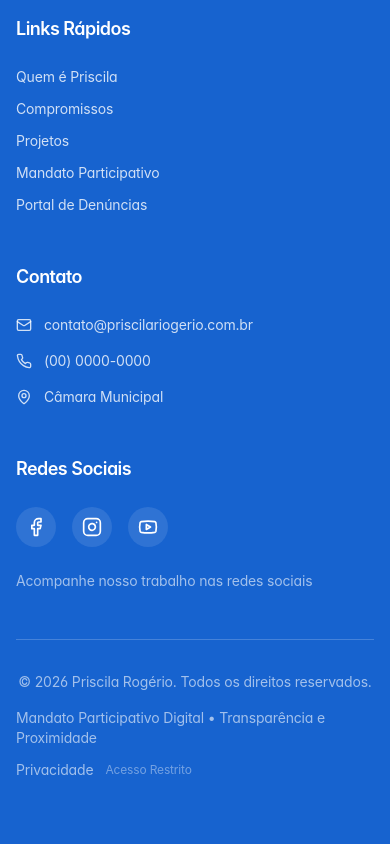
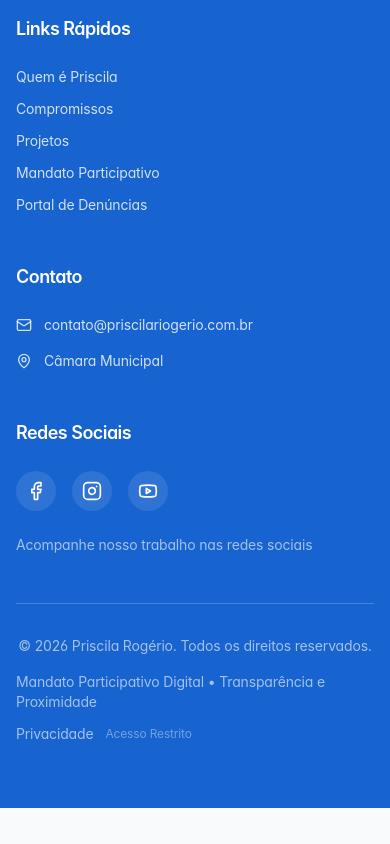
Before and after one commit to edumancha/priscilarogeriovereadora, a React (Vite) app: page /auth in a window 390 px wide. Shown: the part 964-1808 px from the top of the page. After the commit the page ends 1772 px from the top, so only its background shows below. Built offline with nearby package versions, Linux system fonts and the light colour scheme; the HTML template or start-up script is replaced by a standard one.

Commit message:
Remove placeholder phone from footer

```diff
--- a/src/components/layout/Footer.tsx
+++ b/src/components/layout/Footer.tsx
@@ -1,5 +1,5 @@
 import { Link } from "react-router-dom";
-import { Mail, Phone, MapPin, Facebook, Instagram, Youtube } from "lucide-react";
+import { Mail, MapPin, Facebook, Instagram, Youtube } from "lucide-react";
 
 export function Footer() {
   return (
@@ -52,10 +52,6 @@ export function Footer() {
               <a href="mailto:contato@priscilariogerio.com.br" className="flex items-center gap-3 text-sm text-primary-foreground/80 hover:text-secondary transition-colors">
                 <Mail className="w-4 h-4" />
                 contato@priscilariogerio.com.br
-              </a>
-              <a href="tel:+5500000000000" className="flex items-center gap-3 text-sm text-primary-foreground/80 hover:text-secondary transition-colors">
-                <Phone className="w-4 h-4" />
-                (00) 0000-0000
               </a>
               <p className="flex items-center gap-3 text-sm text-primary-foreground/80">
                 <MapPin className="w-4 h-4" />
```
